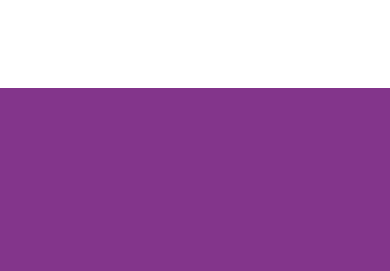
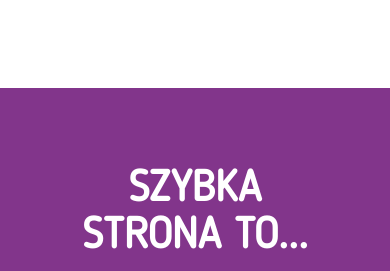
Before and after one commit to bartoszlokaj/Webspresso-Landing-Page, a website: page index.html in a window 390 px wide. Shown: the part 3079-3350 px from the top of the page. Drawn offline with Linux system fonts and the light colour scheme; a web font is replaced by a local one.

Commit message:
margin responsive fix section fast

```diff
--- a/sass/base/_typography.scss
+++ b/sass/base/_typography.scss
@@ -114,6 +114,10 @@ body {
     margin: 30rem auto 0 auto;
   }
 
+  @include respond(phablet) {
+    margin: 12rem auto 0 auto;
+  }
+
   &__aside {
     margin-left: 39rem;
 
```
Also changed, not shown: css/style.css.
